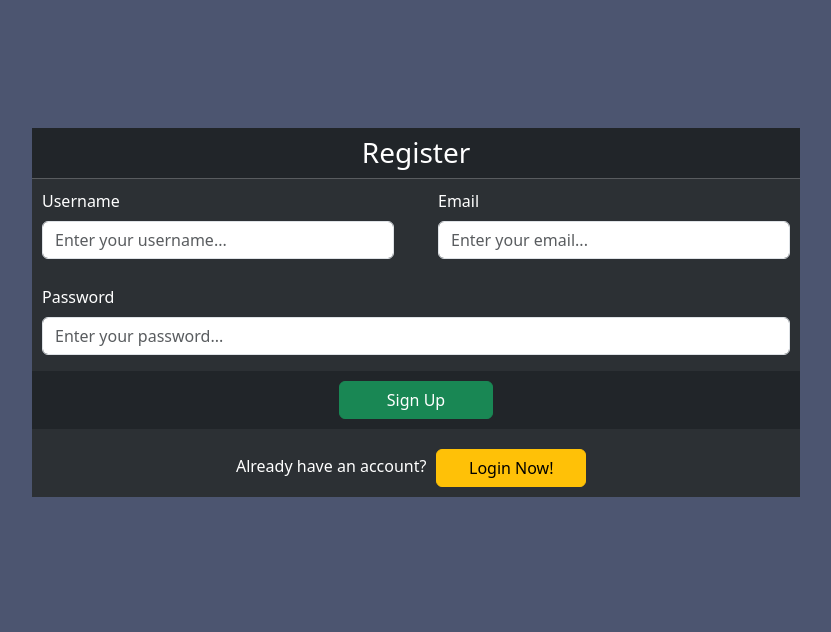
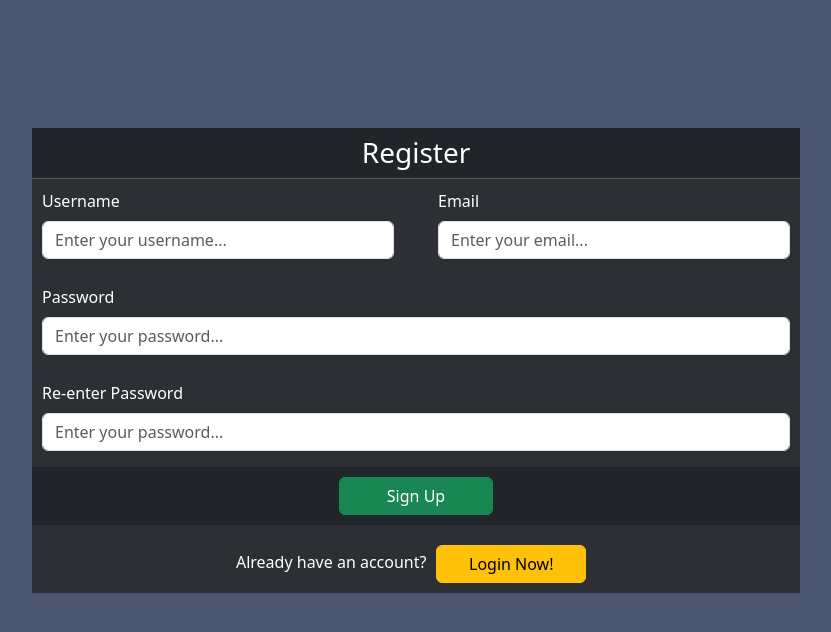
Before and after one commit to TheGeneralJay/101443253_comp3123_assignment2_reactjs, a React (Create React App) app: page /signup in a window 1280 px wide. Shown: the top 632 px of the page, without its empty margins (224-1055 px from the left). Built offline with nearby package versions, Linux system fonts and the light colour scheme.

Commit message:
Signup error handling done.

```diff
--- a/src/components/authentication/Signup.jsx
+++ b/src/components/authentication/Signup.jsx
@@ -10,6 +10,7 @@ const Signup = () => {
     const [username, setUsername] = useState("");
     const [email, setEmail] = useState("");
     const [password, setPassword] = useState("");
+    const [repeatPassword, setRepeatPassword] = useState("");
 
     useEffect(() => {
         document.title = "Management Tools | Register";
@@ -28,6 +29,12 @@ const Signup = () => {
     }
 
     const signup = () => {
+        // Check if both passwords match.
+        if (password !== repeatPassword) {
+            alert("The passwords you entered do not match!");
+            setPassword("");
+            setRepeatPassword("");
+        } else {
             let user = {
                 "username": username,
                 "email": email,
@@ -46,6 +53,7 @@ const Signup = () => {
                 }
             });
         }
+    }
 
     return (
         <Form onSubmit={handleSubmit}>
@@ -60,6 +68,7 @@ const Signup = () => {
                         <Form.Label>Username</Form.Label>
                         <Form.Control
                         type="text"
+                        required
                         placeholder="Enter your username..."
                         value={username}
                         onChange={item => {setUsername(item.target.value)}}
@@ -72,6 +81,7 @@ const Signup = () => {
                         <Form.Label>Email</Form.Label>
                         <Form.Control
                         type="text"
+                        required
                         placeholder="Enter your email..."
                         value={email}
                         onChange={item => {setEmail(item.target.value)}}
@@ -86,9 +96,25 @@ const Signup = () => {
                         <Form.Label>Password</Form.Label>
                         <Form.Control
                         type="password"
+                        required
                         placeholder="Enter your password..."
                         value={password}
                         onChange={item => {setPassword(item.target.value)}}
+                        />
+                    </Form.Group>
+                </Col>
+            </Row>
+
+            <Row>
+                <Col>
+                    <Form.Group className="mb-3 text-input">
+                        <Form.Label>Re-enter Password</Form.Label>
+                        <Form.Control
+                        type="password"
+                        required
+                        placeholder="Enter your password..."
+                        value={repeatPassword}
+                        onChange={item => {setRepeatPassword(item.target.value)}}
                         />
                     </Form.Group>
                 </Col>
```
Lines whose indentation alone changed are shown as unchanged.
